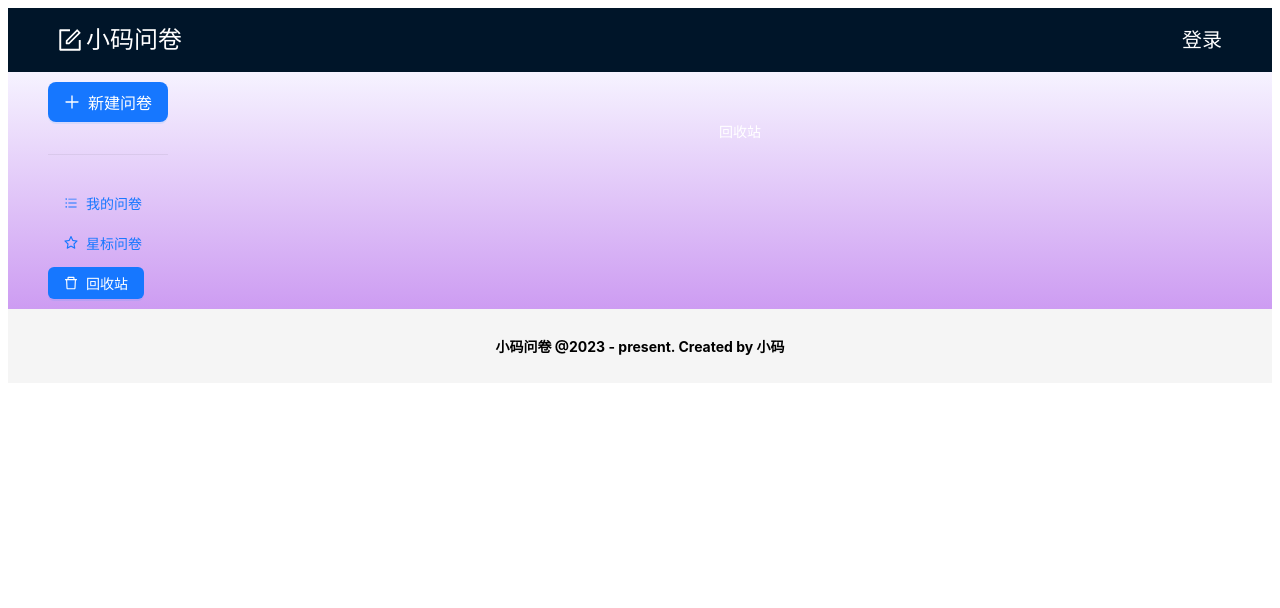
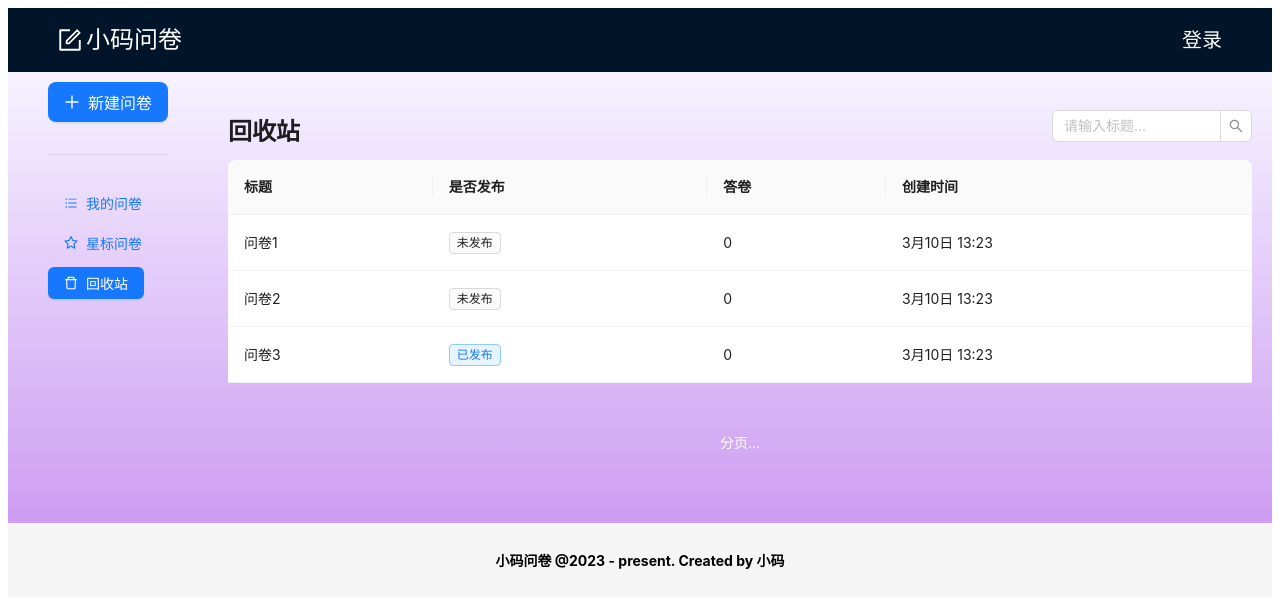
Before and after one commit to ChenHaoJie9527/mini-questionnaire, a React (Create React App) app: page /mange/trash in a window 1280 px wide. Shown: the top 608 px of the page. Built offline with nearby package versions, Linux system fonts and the light colour scheme.

Commit message:
feat: 回收站

```diff
--- a/src/components/QuestionCard.tsx
+++ b/src/components/QuestionCard.tsx
@@ -13,7 +13,7 @@ import { Link, useNavigate } from "react-router-dom";
 import { PATHNAME } from "../routers/config";
 
 type props = MyConstArrayItem & {
-  onStart: (id: number, isStarted: boolean) => void;
+  onStart?: (id: number, isStarted: boolean) => void;
 };
 
 const { confirm } = Modal;
@@ -34,7 +34,7 @@ const QuestionCard: FC<props> = (props) => {
     </div>
   );
   const onStarted = () => {
-    onStart(id, !isStarted);
+    onStart && onStart(id, !isStarted);
   };
   const Title = () => {
     return (
--- a/src/mock/index.ts
+++ b/src/mock/index.ts
@@ -60,6 +60,33 @@ export const startList = [
   },
 ];
 
+export const statList = [
+  {
+    id: 1,
+    title: "问卷1",
+    isPublished: false,
+    isStarted: true,
+    answerCount: 0,
+    createAt: "3月10日 13:23",
+  },
+  {
+    id: 2,
+    title: "问卷2",
+    isPublished: false,
+    isStarted: false,
+    answerCount: 0,
+    createAt: "3月10日 13:23",
+  },
+  {
+    id: 3,
+    title: "问卷3",
+    isPublished: true,
+    isStarted: false,
+    answerCount: 0,
+    createAt: "3月10日 13:23",
+  },
+];
+
 export type GetArrayElementType<T extends readonly unknown[]> =
   T extends readonly (infer U)[] ? U : never;
 
--- a/src/pages/mange/start.tsx
+++ b/src/pages/mange/start.tsx
@@ -3,8 +3,10 @@ import { Empty } from "antd";
 import { startList } from "../../mock";
 import Header from "../../components/Header";
 import QuestionCard from "../../components/QuestionCard";
+import { useTitle } from "ahooks";
 
 const Start: FC = () => {
+  useTitle("小码问卷 - 星标问卷");
   const [list] = useState(startList);
   const onStart = (id: number) => {
     console.log("id", id);
--- a/src/pages/mange/trash.tsx
+++ b/src/pages/mange/trash.tsx
@@ -1,7 +1,55 @@
-import React, { FC } from "react";
+import React, { FC, useState } from "react";
+import { statList } from "../../mock";
+import { useTitle } from "ahooks";
+import Header from "../../components/Header";
+import { Empty, Table, Tag } from "antd";
 
 const Trash: FC = () => {
-  return <div>回收站</div>;
+  useTitle("小码问卷 - 回收站");
+  const [list] = useState(statList);
+  const tableColumns = [
+    {
+      title: "标题",
+      dataIndex: "title",
+      // key: "title", // 循环列的 key 会默认取dataIndex 的值
+    },
+    {
+      title: "是否发布",
+      dataIndex: "isPublished",
+      render: (isPublished: boolean) => {
+        return isPublished ? (
+          <Tag color="processing">已发布</Tag>
+        ) : (
+          <Tag title="未发布" color="default">
+            未发布
+          </Tag>
+        );
+      },
+    },
+    {
+      title: "答卷",
+      dataIndex: "answerCount",
+    },
+    {
+      title: "创建时间",
+      dataIndex: "createAt",
+    },
+  ];
+  return (
+    <div className="w-full p-5">
+      <Header title="回收站" />
+      {list.length === 0 && <Empty description="暂无数据" />}
+      {list.length > 0 && (
+        <Table
+          dataSource={list}
+          columns={tableColumns}
+          pagination={false}
+          rowKey={(item) => item.id}
+        />
+      )}
+      <div>分页...</div>
+    </div>
+  );
 };
 
 export default Trash;
```
